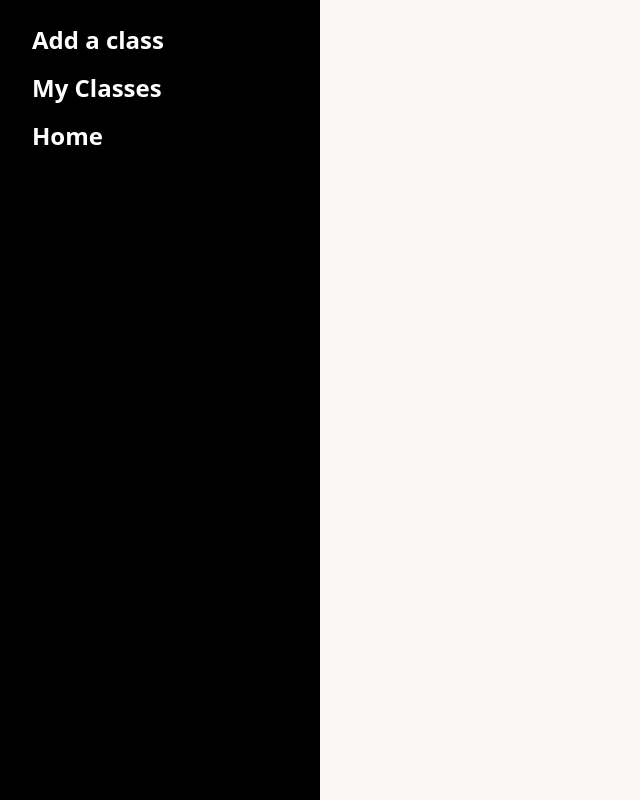
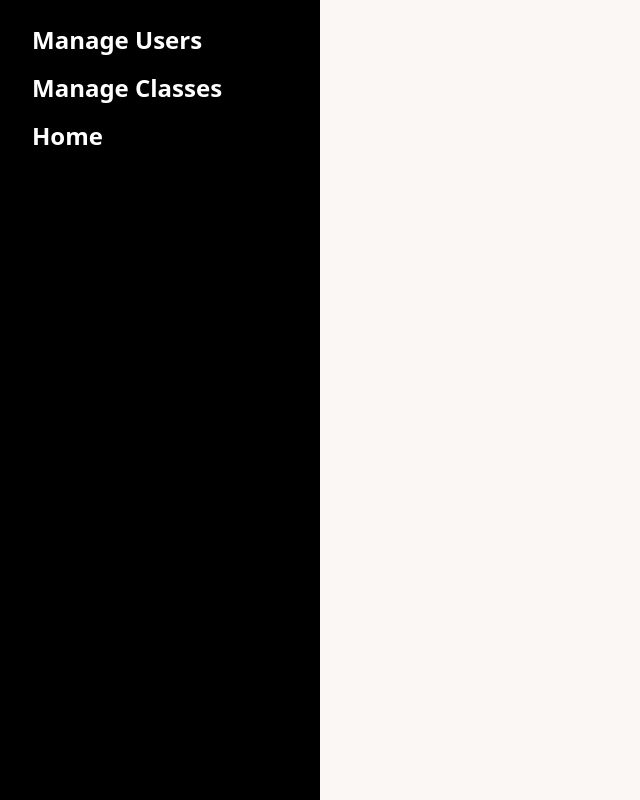
Before and after one commit to KKD98/music-mentor-client, a React (Vite) app: page /dashboard in a window 1280 px wide. Shown: the whole page, without its empty margins (0-640 px from the left). Built offline with nearby package versions, Linux system fonts and the light colour scheme; no server answers; sample sign-in values are in the browser's storage.

Commit message:
get all users data from mongodb using tanstack query

```diff
--- a/package.json
+++ b/package.json
@@ -13,6 +13,7 @@
     "@fortawesome/fontawesome-svg-core": "^6.4.0",
     "@fortawesome/free-solid-svg-icons": "^6.4.0",
     "@fortawesome/react-fontawesome": "^0.2.0",
+    "@tanstack/react-query": "^4.29.12",
     "firebase": "^9.22.1",
     "localforage": "^1.10.0",
     "match-sorter": "^6.3.1",
--- a/src/Layouts/DashBoard/DashBoard.jsx
+++ b/src/Layouts/DashBoard/DashBoard.jsx
@@ -2,6 +2,10 @@ import React from 'react';
 import { Link, NavLink, Outlet } from 'react-router-dom';
 
 const DashBoard = () => {
+    // TODO
+    const isAdmin = true;
+    const isInstructor = false;
+
     return (
         <div className="drawer lg:drawer-open">
             <input id="my-drawer-2" type="checkbox" className="drawer-toggle" />
@@ -13,7 +17,24 @@ const DashBoard = () => {
             <div className="drawer-side">
                 <label htmlFor="my-drawer-2" className="drawer-overlay"></label>
                 <ul className="menu p-4 w-80 h-full bg-black text-white">
-                        {/* Sidebar content here */}
+
+                    {
+                        isAdmin ? <> <li className='text-2xl font-semibold'><NavLink to="/dashboard/manageallusers" style={({ isActive }) => {
+                            return {
+                                color: isActive && "#660032",
+                                background: isActive && "black"
+                            };
+                        }}>Manage Users</NavLink></li>
+                            <li className='text-2xl font-semibold'><NavLink to="/dashboard/manageallclasses" style={({ isActive }) => {
+                                return {
+                                    color: isActive && "#660032",
+                                    background: isActive && "black"
+                                };
+                            }}>Manage Classes</NavLink></li></>
+
+                            :
+
+                        isInstructor ? <>
                             <li className='text-2xl font-semibold'><NavLink to="/dashboard/addaclass" style={({ isActive }) => {
                         return {
                             color: isActive && "#660032",
@@ -26,6 +47,37 @@ const DashBoard = () => {
                             background: isActive && "black"
                         };
                     }}>My Classes</NavLink></li>
+                    <li className='text-2xl font-semibold'><NavLink to="/dashboard/allusers" style={({ isActive }) => {
+                        return {
+                            color: isActive && "#660032",
+                            background: isActive && "black"
+                        };
+                    }}>All Users</NavLink></li>
+                            </> :
+
+                            <> <li className='text-2xl font-semibold'><NavLink to="/dashboard/addaclass" style={({ isActive }) => {
+                        return {
+                            color: isActive && "#660032",
+                            background: isActive && "black"
+                        };
+                    }}>My selected class</NavLink></li>
+                    <li className='text-2xl font-semibold'><NavLink to="/dashboard/myclasses" style={({ isActive }) => {
+                        return {
+                            color: isActive && "#660032",
+                            background: isActive && "black"
+                        };
+                    }}>My Enrolled Classes</NavLink></li>
+                    <li className='text-2xl font-semibold'><NavLink to="/dashboard/myclasses" style={({ isActive }) => {
+                        return {
+                            color: isActive && "#660032",
+                            background: isActive && "black"
+                        };
+                    }}>Payment History</NavLink></li>
+</>
+                    }
+
+                    {/* Sidebar content here */}
+
                     <li className='text-2xl font-semibold'><NavLink to="/" style={({ isActive }) => {
                         return {
                             color: isActive && "#660032",
--- a/src/components/NavBar/NavBar.jsx
+++ b/src/components/NavBar/NavBar.jsx
@@ -7,6 +7,9 @@ import { Tooltip } from 'react-tooltip';
 
 const NavBar = () => {
     const {user , logOut} = useContext(AuthContext);
+
+    const isAdmin = true;
+    const isInstructor = false;
 
     const userImage = user?.photoURL ? user.photoURL : " ";
     const userName = user?.displayName ? user.displayName : " ";
@@ -39,7 +42,7 @@ const NavBar = () => {
                                 background: isActive && "black"
                             };
                         }}>Classes</NavLink></li>
-       {user &&  <li className='hover:text-rose-800'><NavLink to="/dashboard/addaclass" style={({ isActive }) => {
+       {user &&  <li className='hover:text-rose-800'><NavLink to={isAdmin ? '/dashboard/manageallusers' : isInstructor ? '/dashboard/addaclass' : '/dashboard/myselectedclasses'} style={({ isActive }) => {
                             return {
                                 color: isActive && "red",
                                 background: isActive && "black"
--- /dev/null
+++ b/src/components/pages/DashBoard/AdminDashBoard/ManageAllClasses/ManageAllClasses.jsx
@@ -0,0 +1,11 @@
+import React from 'react';
+
+const ManageAllClasses = () => {
+    return (
+        <div>
+            <p>Manage all classes</p>
+        </div>
+    );
+};
+
+export default ManageAllClasses;
--- /dev/null
+++ b/src/components/pages/DashBoard/AdminDashBoard/ManageAllUsers/ManageAllUsers.jsx
@@ -0,0 +1,17 @@
+import { useQuery } from '@tanstack/react-query';
+import React from 'react';
+
+const ManageAllUsers = () => {
+
+    const {data: users = [] , refetch} = useQuery(['users'] , async() => {
+        const res = await fetch('http://localhost:5000/users')
+        return res.json()
+    })
+    return (
+        <div>
+            <p>Manage all users: {users.length}</p>
+        </div>
+    );
+};
+
+export default ManageAllUsers;
--- /dev/null
+++ b/src/components/pages/DashBoard/StudentDashBoard/MyEnrolledClasses/MyEnrolledClasses.jsx
@@ -0,0 +1,11 @@
+import React from 'react';
+
+const MyEnrolledClasses = () => {
+    return (
+        <div>
+             <p>My enrolled classes</p>
+        </div>
+    );
+};
+
+export default MyEnrolledClasses;
--- /dev/null
+++ b/src/components/pages/DashBoard/StudentDashBoard/MySelectedClasses/MySelectedClasses.jsx
@@ -0,0 +1,11 @@
+import React from 'react';
+
+const MySelectedClasses = () => {
+    return (
+        <div>
+            <p>My selected classes</p>
+        </div>
+    );
+};
+
+export default MySelectedClasses;
--- a/src/main.jsx
+++ b/src/main.jsx
@@ -5,15 +5,23 @@ import { RouterProvider } from "react-router-dom";
 import { router } from './Routes/Routes.jsx';
 import { HelmetProvider } from 'react-helmet-async';
 import AuthProvider from './providers/AuthProvider.jsx';
+import {
+  QueryClient,
+  QueryClientProvider
+} from '@tanstack/react-query'
+
+const queryClient = new QueryClient()
 
 
 ReactDOM.createRoot(document.getElementById('root')).render(
   <React.StrictMode>
     <AuthProvider>
       <HelmetProvider>
-        <div className='max-w-screen-xl mx-auto'>
+       <QueryClientProvider client={queryClient}>
+       <div className='max-w-screen-xl mx-auto'>
           <RouterProvider router={router}></RouterProvider>
         </div>
+       </QueryClientProvider>
       </HelmetProvider>
     </AuthProvider>
   </React.StrictMode>,
```
Also changed, not shown: src/Routes/Routes.jsx (+11 -0 lines), 1 other file (tests, documents, lock files or other folders). Lines whose indentation alone changed are shown as unchanged.
